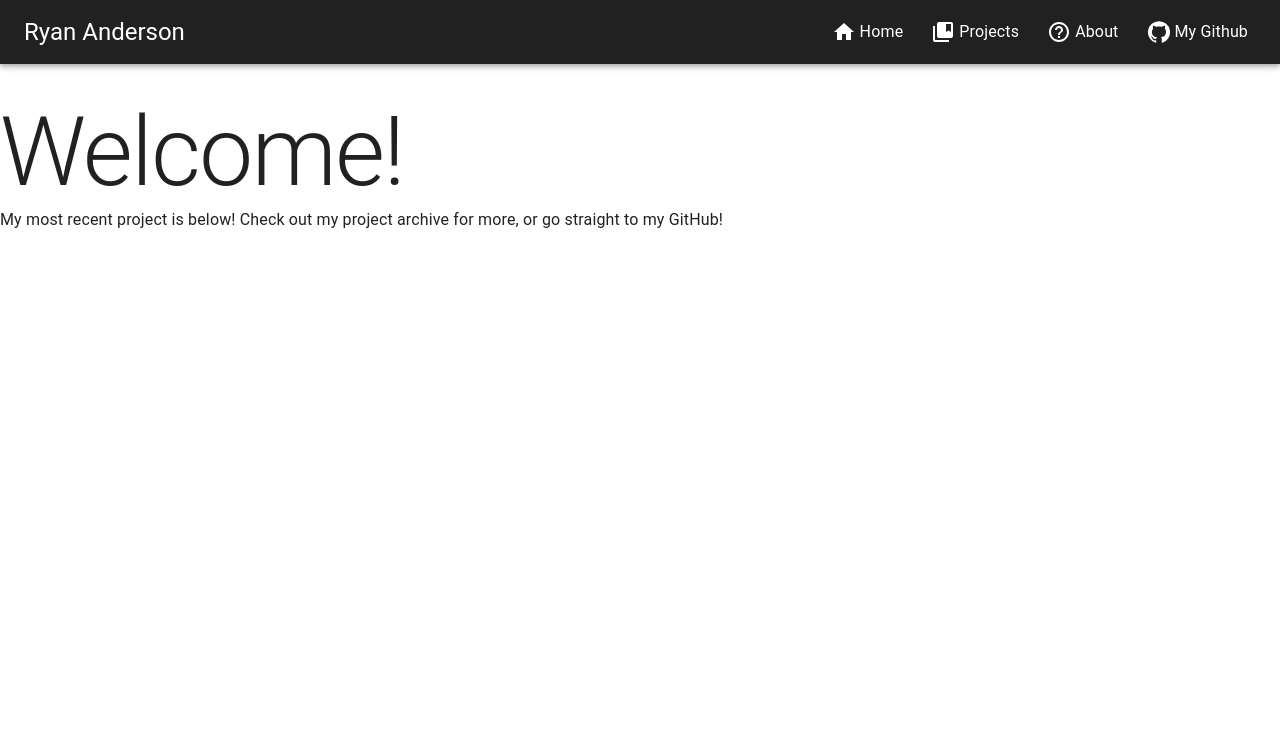
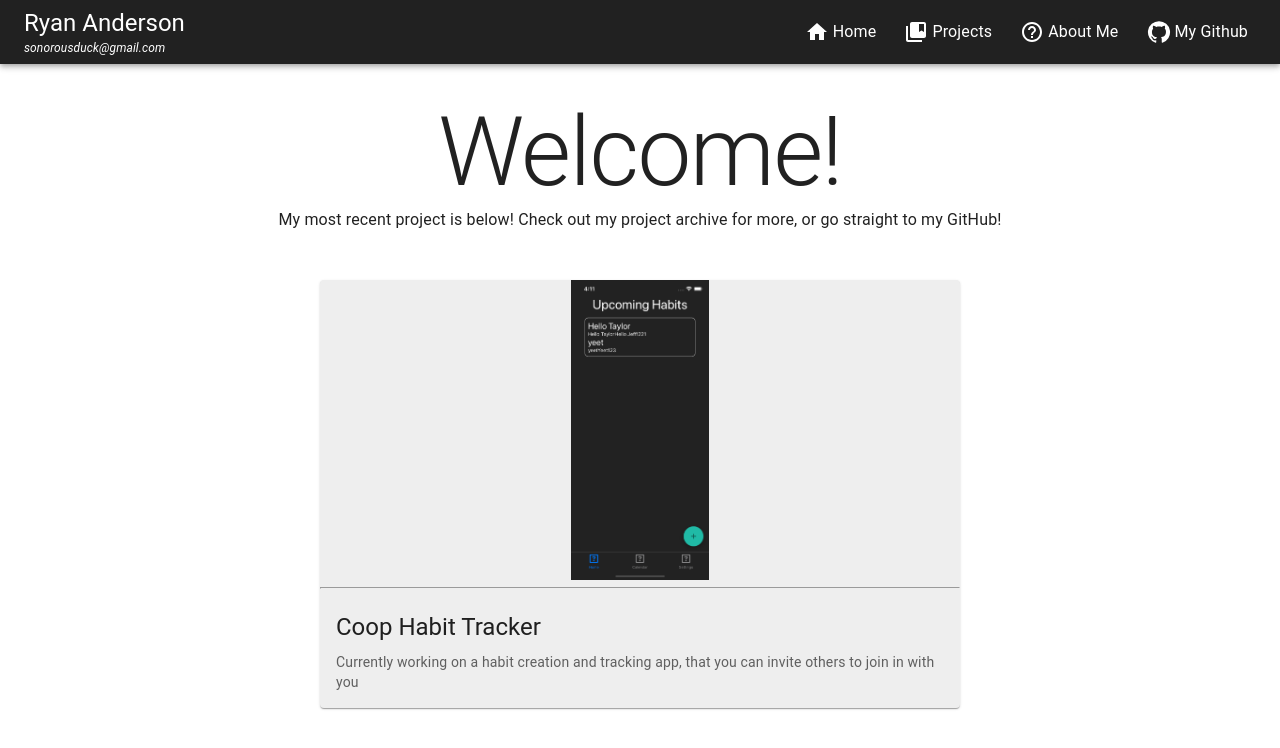
Before and after one commit to sonorousduck/sonorousduckPortfolio, a React (Create React App) app: page / in a window 1280 px wide. Shown: the top 748 px of the page. Built offline with nearby package versions, Linux system fonts and the light colour scheme.

Commit message:
Lots of progess! Finished the about me page and the home page

```diff
--- a/src/Components/Header/Header.css
+++ b/src/Components/Header/Header.css
@@ -25,3 +25,14 @@
 .linkText {
     font-size: 16px;
 }
+
+
+.email {
+    font-size: 4px;
+    font-style: italic;
+}
+
+.mailTo {
+  text-decoration: inherit;
+  color: inherit;
+}
--- a/src/Components/Header/Header.js
+++ b/src/Components/Header/Header.js
@@ -20,9 +20,12 @@ const Navbar = () => {
     <AppBar position="static">
       <CssBaseline />
       <Toolbar style={{backgroundColor: "#212121"}}>
-        <Typography variant="h5" className='logo' style={{cursor: "default"}}>
-          Ryan Anderson
-        </Typography>
+        <div className="logo" style={{cursor: "default"}}>
+            <Typography variant="h5" className='logo' style={{cursor: "default"}}>
+            Ryan Anderson
+            </Typography>
+            <Typography className="email" sx={{fontSize: 12}} style={{cursor: "default"}}><a className="mailTo" href="mailto: sonorousduck@gmail.com">sonorousduck@gmail.com</a></Typography>
+        </div>
         <div className="navlinks">
           <Link to="/" className="link">
             <HomeIcon style={{marginRight: 4}}/> <Typography className="linkText">Home</Typography>
@@ -31,7 +34,7 @@ const Navbar = () => {
             <CollectionsBookmarkIcon style={{marginRight: 4}}/> <Typography className="linkText">Projects</Typography>
           </Link>
           <Link to="/about" className="link">
-            <HelpOutlineIcon style={{marginRight: 4}}/> <Typography className="linkText">About</Typography>
+            <HelpOutlineIcon style={{marginRight: 4}}/> <Typography className="linkText">About Me</Typography>
           </Link>
           <a href="https://github.com/sonorousduck" className="link"><GitHubIcon style={{marginRight: 4}}/> <Typography className="linkText"> My Github</Typography></a>
         </div>
--- /dev/null
+++ b/src/Components/Post.js
@@ -0,0 +1,46 @@
+import React from "react";
+import Card from '@mui/material/Card';
+import CardMedia from '@mui/material/CardMedia';
+import Typography from '@mui/material/Typography';
+import { CardActionArea } from '@mui/material';
+import { CardContent } from "@mui/material";
+import CardActions from '@mui/material/CardActions';
+
+
+/* Props format for a short post
+  title: title for the post
+  image: the relative path to the images
+  alt: the alt for the image
+  description: a short description of the project
+  link: the link the card should take you to on click
+*/
+const ShortPost = (props) => {
+  return (
+    <>
+      <Card sx={{ maxWidth: '50%', marginTop: '16px', marginBottom: '16px', backgroundColor: "#EEEEEE" }}
+      onClick={() => {
+        window.open(props.link)
+      }}>
+      <CardActionArea>
+        <CardMedia
+          component="img"
+          sx={{height: 300, width: 'auto', marginLeft: 'auto', marginRight: 'auto'}}
+          image={props.image}
+          alt={props.alt}
+        />
+        <hr/>
+        <CardContent>
+          <Typography gutterBottom variant="h5" component="div">
+            {props.title}
+          </Typography>
+          <Typography variant="body2" color="text.secondary">
+            {props.description}
+          </Typography>
+        </CardContent>
+      </CardActionArea>
+    </Card>
+    </>
+  );
+}
+
+export default ShortPost;
--- a/src/Screens/AboutMeScreen.js
+++ b/src/Screens/AboutMeScreen.js
@@ -1,9 +1,43 @@
 import React from "react";
 import { Typography } from "@mui/material";
+import portrait from './../static/images/Ryan_Anderson.jpg'
+import './../static/css/AboutMe.css'
 
 const About = () => {
   return (
-    <Typography>About page</Typography>
+      <div className="centerChildren">
+        <Typography variant="h1">About Me</Typography>
+        <img style={{width: 400, height: "auto"}} src={portrait} alt="Ryan Anderson Portrait" />
+
+        <div style={{ width: '50%', marginTop: 16, marginBottom: 16 }}>
+
+            <Typography style={{paddingLeft: 8, paddingRight: 8}} >My name is Ryan Anderson and I am currently a dual major of Computational Math and Computer Science. I am a senior currently
+                planning on pursuing a Master's degree in computer science, particulary studying Artificial Intelligence and Robotics.
+            </Typography>
+            <br/>
+
+            <Typography style={{paddingLeft: 8, paddingRight: 8}}>
+                Additionally, I currently work as a Software Engineer Intern at Juniper System. On a daily basis, I work with C#, .NET, Blazor, and Xamarin.
+            </Typography>
+
+        </div>
+
+        <div className="contactInformation">
+            <Typography >
+                <a style={{marginRight: 32}} href="mailto: sonorousduck@gmail.com">
+                Email
+                </a>
+            </Typography>
+            <Typography>
+                <a style={{marginRight: 32}} href="https://www.linkedin.com/in/sonorousduck/">
+                    LinkedIn
+                </a>
+            </Typography>
+        </div>
+
+    </div>
+
+
   );
 }
 
--- a/src/Screens/HomeScreen.js
+++ b/src/Screens/HomeScreen.js
@@ -1,17 +1,22 @@
 import { Typography } from "@mui/material";
 import React from "react";
-// import ShortPost from "../component/post/ShortPost";
-// import './page.css';
+import ShortPost from "../Components/Post";
+import '../static/css/HomeScreenCSS.css'
 
 const Home = () => {
   return (
-    <div className="center-children">
+    <div className="centerChildren">
       <Typography variant="h1" marginTop={4}>
         Welcome!
       </Typography>
       <Typography marginBottom={4}>
         My most recent project is below! Check out my project archive for more, or go straight to my GitHub!
       </Typography>
+      {/* <div className="mainPost center-children"> */}
+        <ShortPost title="Coop Habit Tracker" image={require('../static/images/CoopHabitScreen.png')} alt="Coop Habit Screen Preview"
+        description="Currently working on a habit creation and tracking app, that you can invite others to join in with you"
+        link="https://github.com/sonorousduck/CoopHabitTracker" />
+      {/* </div> */}
       {/* <ShortPost title='Water Tracker' image={require('../static/images/watertracker.jpg')} alt='image of app'
       description='A React Native project that I created to track daily water intake.'
       link="https://github.com/tganderson0/water-tracker"
@@ -20,4 +25,7 @@ const Home = () => {
   );
 }
 
+
+
+
 export default Home;
--- /dev/null
+++ b/src/static/css/AboutMe.css
@@ -0,0 +1,20 @@
+.centerChildren {
+    display: flex;
+    justify-content: center;
+    flex-direction: column;
+    align-items: center;
+    height: 100%;
+}
+
+.aboutMeParagraph {
+    width: 10,
+}
+
+.contactInformation {
+    margin-top: 128;
+    padding: 8;
+    display: flex;
+    flex-direction: row;
+    border: 1;
+    border-color: black;
+}
--- /dev/null
+++ b/src/static/css/HomeScreenCSS.css
@@ -0,0 +1,11 @@
+.mainPost {
+    margin-right: auto;
+    margin-left: auto;
+}
+
+.centerChildren {
+    display: flex;
+    justify-content: center;
+    flex-direction: column;
+    align-items: center;
+}
```
Also changed, not shown: src/static/images/CoopHabitScreen.png (added), src/static/images/Ryan_Anderson.jpg (added).
